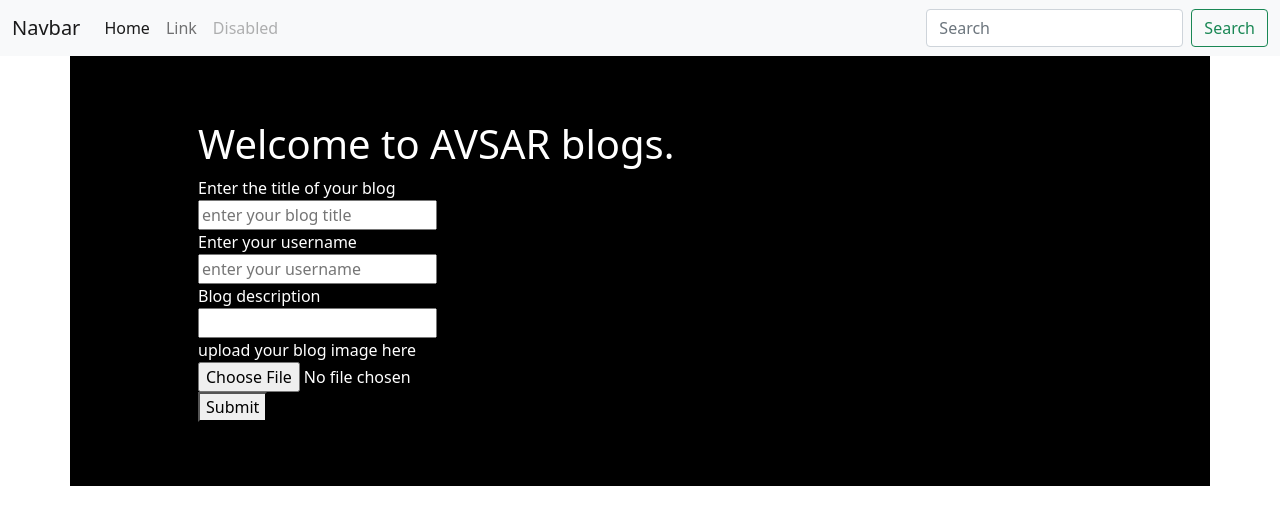
After one commit to Sarita595k/Blog-web, a Node server app: page /api/blogs/ in a window 1280 px wide. The commit adds this page. Shown: the top 525 px of the page. Run offline with Node 20, Linux system fonts and the light colour scheme.

Commit message:
file upload by user created

```diff
--- a/index.js
+++ b/index.js
@@ -12,6 +12,7 @@ app.set('views', path.join(__dirname, 'src', 'views'))
 app.use(express.static(path.join(__dirname, 'public')))
 app.use(express.json())
 app.use(express.urlencoded({ extended: true }))
+app.use('/uploads', express.static(path.join(__dirname, 'uploads')));
 
 app.use('/api/blogs', blogRoutes)
 
--- /dev/null
+++ b/public/css/style.css
@@ -0,0 +1,5 @@
+#container {
+    padding: 5% 10%;
+    background-color: black;
+    color: white;
+}
--- a/controller.js
+++ b/src/controller/controller.js
@@ -4,7 +4,6 @@ const { fetchBlog, addBlogs } = require('../models/model')
 const allBlogs = (req, res) => {
     let data = req.body
     let response = fetchBlog()
-    console.log(response)
     return res.json(response)
 }
 
@@ -15,11 +14,12 @@ const getBlog = (req, res) => {
 
 // to add data to the blog
 const postBlog = (req, res) => {
-    const { title, username, description, blogPic } = req.body
-    console.log(req.body)
+    const { title, username, description } = req.body
+    const blogPic = req.file ? req.file.path : null
     const response = addBlogs({ title, username, description, blogPic })
     console.log(response)
     res.render('blogIs', { blog: response })
+
 }
 
 module.exports = { allBlogs, getBlog, postBlog }
--- a/model.js
+++ b/src/models/model.js
@@ -6,7 +6,6 @@ const fetchBlog = () => {
 }
 
 const addBlogs = (data) => {
-    console.log(data)
     let id = blogs.length > 0 ? Math.max(blogs.map(blog => blog.id)) + 1 : 1
     const newBlog = { id, ...data }
     blogs.push(newBlog)
--- a/routes.js
+++ b/src/router/routes.js
@@ -1,5 +1,6 @@
 const express = require('express')
 const router = express.Router()
+const { upload } = require('../middleware/fileUpload')
 const { allBlogs, getBlog, postBlog } = require('../controller/controller')
 
 // route for retireve all blogs
@@ -7,6 +8,6 @@ router.get("/allBlogs", allBlogs)
 
 // routes for get and post blogs
 router.get('/', getBlog)
-router.post('/register', postBlog)
+router.post('/register', upload.single('blogPic'), postBlog)
 
 module.exports = router
--- /dev/null
+++ b/src/views/blog.ejs
@@ -0,0 +1,35 @@
+<!DOCTYPE html>
+<html lang="en">
+
+<head>
+    <meta charset="UTF-8">
+    <meta name="viewport" content="width=device-width, initial-scale=1.0">
+    <link rel="stylesheet" href="/css/style.css">
+    <link href="https://cdn.jsdelivr.net/npm/bootstrap@5.0.2/dist/css/bootstrap.min.css" rel="stylesheet"
+        integrity="sha384-EVSTQN3/azprG1Anm3QDgpJLIm9Nao0Yz1ztcQTwFspd3yD65VohhpuuCOmLASjC" crossorigin="anonymous">
+    <script src="https://cdn.jsdelivr.net/npm/bootstrap@5.0.2/dist/js/bootstrap.bundle.min.js"
+        integrity="sha384-MrcW6ZMFYlzcLA8Nl+NtUVF0sA7MsXsP1UyJoMp4YLEuNSfAP+JcXn/tWtIaxVXM"
+        crossorigin="anonymous"></script>
+    <title>Post Blog</title>
+</head>
+
+<body>
+    <%- include('partials/header') %>
+        <div class="container" id="container">
+            <h1>Welcome to AVSAR blogs.</h1>
+            <form action="/api/blogs/register" method="post" enctype="multipart/form-data">
+                <label for="blogName">Enter the title of your blog</label><br>
+                <input type="text" name="title" id="blogName" placeholder="enter your blog title"><br>
+                <label for="blogUsername">Enter your username</label><br>
+                <input type="text" name="username" id="blogUsername" placeholder="enter your username"><br>
+                <label for="blogDescription">Blog description</label><br>
+                <input type="text" name="description" id="blogDescription"><br>
+                <label for="blogImage">upload your blog image here</label><br>
+                <input type="file" name="blogPic" id="blogImage"><br>
+                <button>Submit</button>
+            </form>
+        </div>
+        <%- include('partials/footer') %>
+</body>
+
+</html>
--- /dev/null
+++ b/src/views/partials/header.ejs
@@ -0,0 +1,26 @@
+<nav class="navbar navbar-expand-lg navbar-light bg-light">
+    <div class="container-fluid">
+        <button class="navbar-toggler" type="button" data-bs-toggle="collapse" data-bs-target="#navbarTogglerDemo03"
+            aria-controls="navbarTogglerDemo03" aria-expanded="false" aria-label="Toggle navigation">
+            <span class="navbar-toggler-icon"></span>
+        </button>
+        <a class="navbar-brand" href="#">Navbar</a>
+        <div class="collapse navbar-collapse" id="navbarTogglerDemo03">
+            <ul class="navbar-nav me-auto mb-2 mb-lg-0">
+                <li class="nav-item">
+                    <a class="nav-link active" aria-current="page" href="#">Home</a>
+                </li>
+                <li class="nav-item">
+                    <a class="nav-link" href="#">Link</a>
+                </li>
+                <li class="nav-item">
+                    <a class="nav-link disabled" href="#" tabindex="-1" aria-disabled="true">Disabled</a>
+                </li>
+            </ul>
+            <form class="d-flex">
+                <input class="form-control me-2" type="search" placeholder="Search" aria-label="Search">
+                <button class="btn btn-outline-success" type="submit">Search</button>
+            </form>
+        </div>
+    </div>
+</nav>
```
Also changed, not shown: blog.ejs (deleted, +0 -25 lines), package.json (added, +8 -0 lines), src/middleware/fileUpload.js (added, +33 -0 lines), src/views/blogIs.ejs (renamed from blogIs.ejs, +8 -1 lines), src/views/layout.ejs (added, +24 -0 lines), src/middleware/validator.js (added), src/views/partials/footer.ejs (added), 3 other files.
